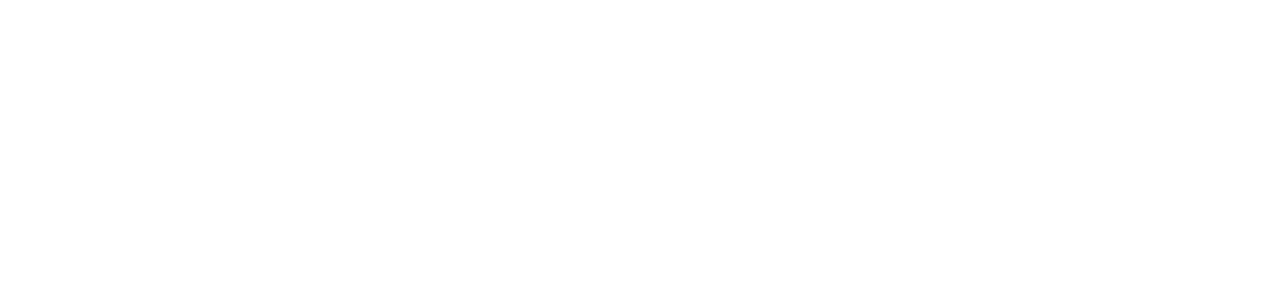
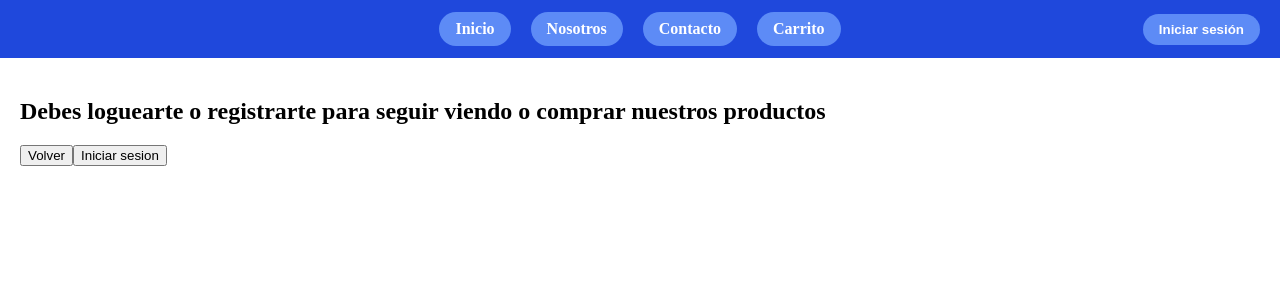
Before and after one commit to Carlosss8/Trabajo-Final-Integrador, a React (Vite) app in the folder trabajo-integrador/: page /login in a window 1280 px wide. Before the commit this address had no page. Shown: the top 300 px of the page. Built offline with nearby package versions, Linux system fonts and the light colour scheme.

Commit message:
New protectedRouter.jsx and update layout
Creo nuevo archivo Router y protector + combino el login con Layout

```diff
--- a/trabajo-integrador/src/components/NavBar.jsx
+++ b/trabajo-integrador/src/components/NavBar.jsx
@@ -1,7 +1,7 @@
 import { NavLink } from "react-router-dom";
 import "../styles/Navbar.css";
 
-const Navbar = () => {
+const Navbar = ({ onLogin, onLogout, isAuth }) => {
     return (
         <nav className="navbar">
             <div className="nav-left"></div>
@@ -19,7 +19,13 @@ const Navbar = () => {
                     <NavLink to="/carrito" className="nav-link">Carrito</NavLink>
                 </li>
             </ul>
-
+            <div className="button-sesion">
+                {isAuth ? (
+                    <button onClick={onLogout}>Cerrar sesión</button>
+                ) : (
+                    <button onClick={onLogin}>Iniciar sesión</button>
+                )}
+            </div>
         </nav>
     );
 };
--- a/trabajo-integrador/src/layouts/Layout.jsx
+++ b/trabajo-integrador/src/layouts/Layout.jsx
@@ -2,17 +2,16 @@ import { Outlet } from "react-router-dom";
 import { Navbar } from "../components/NavBar";
 import "../styles/Layout.css"
 
-const Layout = () => {
+const Layout = ({ onLogin, onLogout, isAuth }) => {
     return (
         <>
             <div className="layout">
-                <Navbar />
+                <Navbar onLogin={onLogin} onLogout={onLogout} isAuth={isAuth} />
 
                 <main className="content">
                     <Outlet />
                 </main>
 
-                <Footer />
             </div>
         </>
     );
--- /dev/null
+++ b/trabajo-integrador/src/router/ProtectedRoute.jsx
@@ -0,0 +1,13 @@
+import { Navigate, useLocation } from "react-router-dom";
+
+const ProtectedRoute = ({ isAuth, children }) => {
+    const location = useLocation();
+
+    if (!isAuth) {
+        return <Navigate to="/login" state={{ from: location }} replace />;
+    }
+
+    return children;
+};
+
+export { ProtectedRoute };
--- a/trabajo-integrador/src/router/RouterApp.jsx
+++ b/trabajo-integrador/src/router/RouterApp.jsx
@@ -5,19 +5,48 @@ import { Home } from "../views/home";
 import { Contacto } from "../views/Contacto"
 import { Nosotros } from "../views/Nosotros"
 import { Carrito } from "../views/Carrito"
+import { Layout } from "../layouts/Layout";
+import { ProtectedRoute } from "../router/ProtectedRoute";
+import { Login } from "../views/Login";
 
 const RouterApp = () => {
+
+    const [isAuth, setIsAuth] = useState(
+        JSON.parse(localStorage.getItem("isAuth")) || false
+    );
+
+    const login = () => {
+        setIsAuth(true);
+        localStorage.setItem("isAuth", true);
+    };
+
+    const logout = () => {
+        setIsAuth(false);
+        localStorage.removeItem("isAuth");
+    };
 
     return (
         <BrowserRouter>
             <Routes>
-                <Route path="/" element={<Home />} />
-                <Route path="/contacto" element={<Contacto />} />
-                <Route path="/nosotros" element={<Nosotros />} />
-                <Route path="/carrito" element={<Carrito />} />
+                <Route element={<Layout onLogin={login} onLogout={logout} isAuth={isAuth} />}>
+                    <Route path="/" element={<Home />} />
+                    <Route path="/contacto" element={<Contacto />} />
+                    <Route path="/nosotros" element={<Nosotros />} />
+                    <Route path="/carrito" element={<Carrito />} />
+                    <Route path="/login" element={<Login onLogin={login} />} />
+
+                    <Route
+                        element={
+                            <ProtectedRoute isAuth={isAuth}>
+                                <Carrito />
+                            </ProtectedRoute>
+                        }
+                    />
+                </Route>
+
 
             </Routes>
-        </BrowserRouter>
+        </BrowserRouter >
     )
 }
 
```
